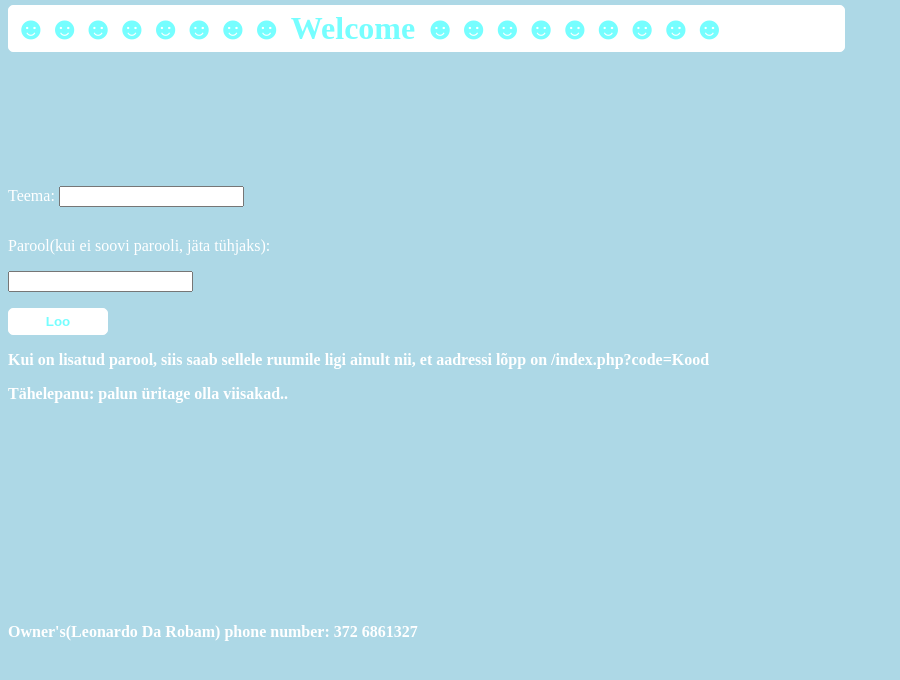
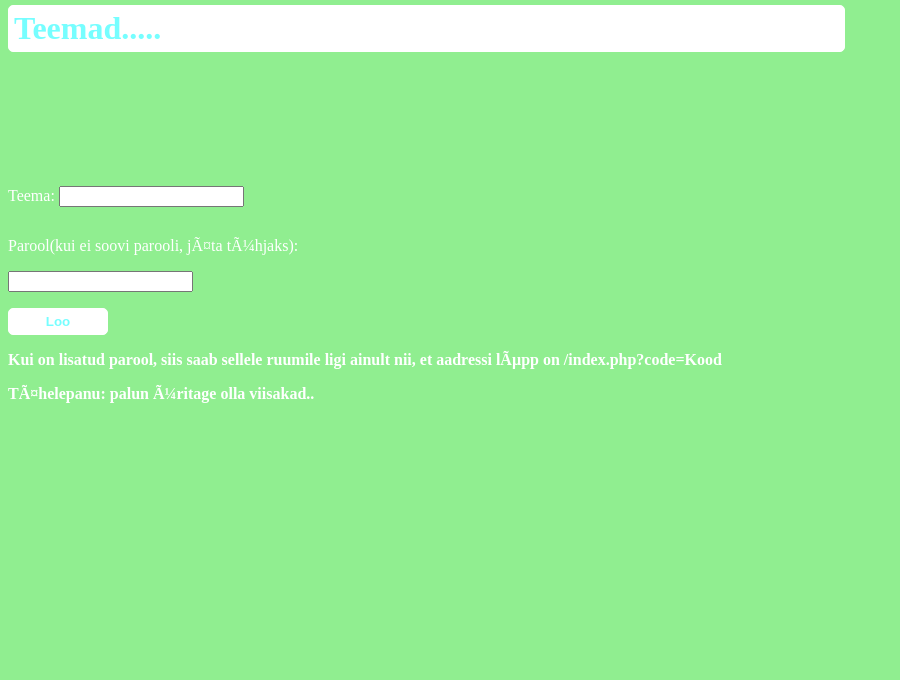
Before and after one commit to onnaguon/messagingandpicturinginternetpage, a PHP site: page / in a window 1280 px wide. Shown: the top 680 px of the page, without its empty margins (0-900 px from the left). Run offline with PHP 8.4, Linux system fonts and the light colour scheme.

Commit message:
Update index.php

```diff
--- a/index.php
+++ b/index.php
@@ -2,7 +2,7 @@
 <html>
 <head>
 <title>
-☻☻☻☻☻☻☻☻░▒░▒▓██ Chat place ██▓▒░░☻☻☻☻☻☻☻☻
+Teretulemast
 </title>
 <link rel="icon" style="width:15px; height=15px; background-color: #76FEFF; color: #76FEFF;"/>
 <style>
@@ -11,7 +11,7 @@ color: #76FEFF;
 }
 
 body {
-background-color: lightblue;
+background-color: lightgreen;
 }
 
 .main12 {
@@ -85,7 +85,7 @@ display:block;
 </style>
 </head>
 <body>
-<h1 class="main12" style="line-height: 35px;">☻☻☻☻☻☻☻☻ Welcome ☻☻☻☻☻☻☻☻☻</h1>
+<h1 class="main12" style="line-height: 35px;">Teemad..... </h1>
 <h1 class="main1">
 </h1>
 
@@ -235,7 +235,7 @@ Teema:
 </p>
 <input name="rname"/>
 <p class="w21">
-Parool(kui ei soovi parooli, jäta tühjaks):
+Parool(kui ei soovi parooli, jÃ¤ta tÃ¼hjaks):
 </p>
 <input class="pwd" name="password" type="password"/>
 <p class="w">
@@ -243,8 +243,8 @@ Parool(kui ei soovi parooli, jäta tühjaks):
 <input type="submit" class="main3" value="Loo"/>
 </form>
 <p class="w1" style="color: #j3k4f8; font-weight: bold;">
-Kui on lisatud parool, siis saab sellele ruumile ligi ainult nii, et aadressi lõpp on /index.php?code=Kood</p>
-<p class="w1" style="color: #j3k4f8; font-weight: bold;">Tähelepanu: palun üritage olla viisakad..</p>
+Kui on lisatud parool, siis saab sellele ruumile ligi ainult nii, et aadressi lÃµpp on /index.php?code=Kood</p>
+<p class="w1" style="color: #j3k4f8; font-weight: bold;">TÃ¤helepanu: palun Ã¼ritage olla viisakad..</p>
 <p></p>
 <p></p>
 <p>&nbsp;</p>
@@ -255,7 +255,6 @@ Kui on lisatud parool, siis saab sellele ruumile ligi ainult nii, et aadressi l
 <p>&nbsp;</p>
 <p>&nbsp;</p>
 <p class="w1" style="color: #j3k4f8; font-weight: bold;">
-Owner's(Leonardo Da Robam) phone number: 372 6861327
 </p>
 </body>
 </html>
```
